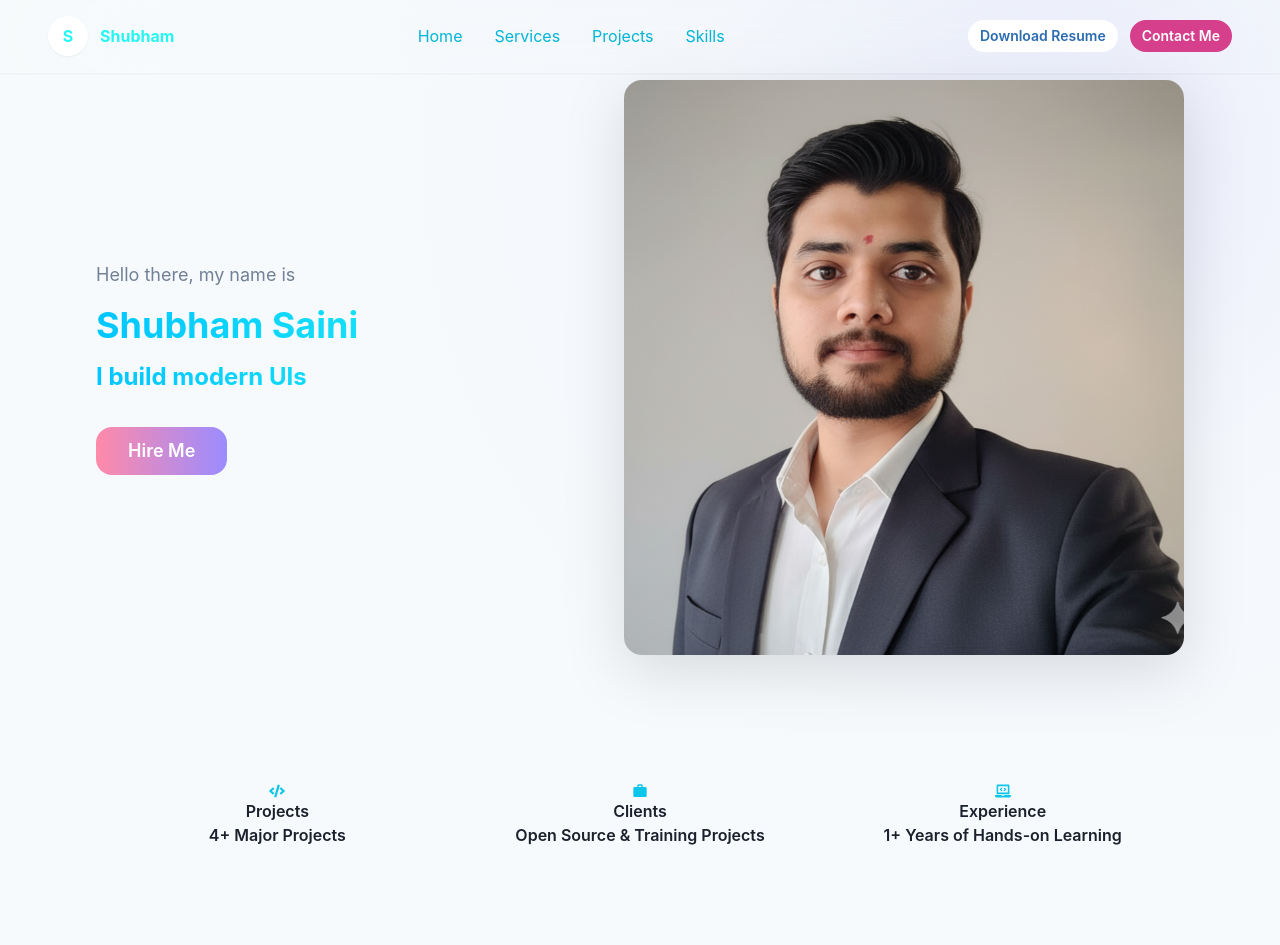
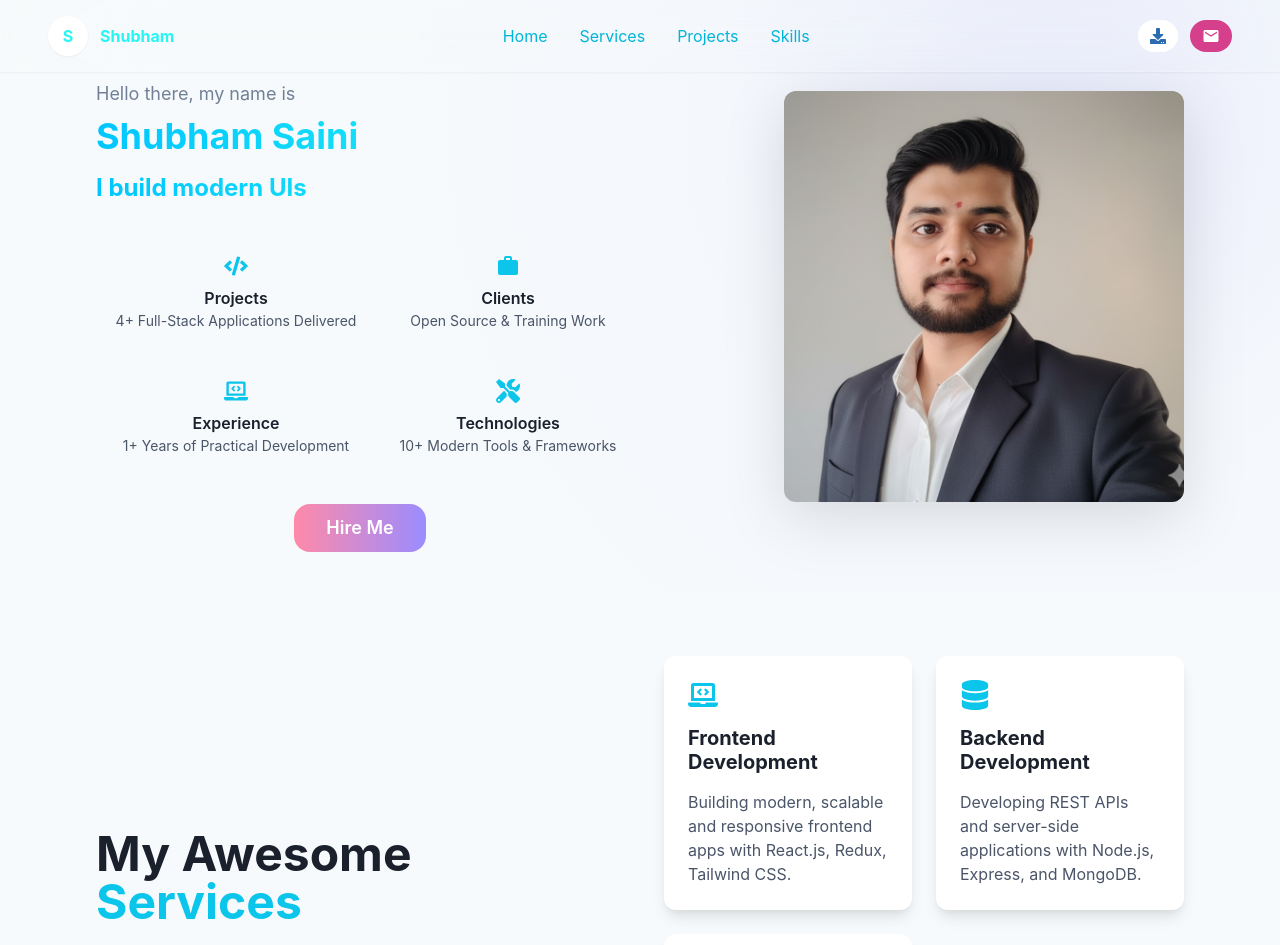
Before and after one commit to Shubham-168/shubham__newportfolio, a React (Vite) app: page / in a window 1280 px wide. Shown: the top 945 px of the page. Built offline with nearby package versions, Linux system fonts and the light colour scheme; no server answers.

Commit message:
Refactor components for improved layout and performance; update resume data with new skills and stats

```diff
--- a/src/App.jsx
+++ b/src/App.jsx
@@ -19,7 +19,7 @@ export default function App() {
     <Box minH="100vh" bg="gray.50" color="gray.800">
       <Navbar />
       <Hero />
-      <StatsBar />
+      {/* <StatsBar /> */}
       <Services />
       <Skills />
       <WhyHireMe />
--- a/src/components/Hero.jsx
+++ b/src/components/Hero.jsx
@@ -4,6 +4,7 @@ import { Typewriter } from "react-simple-typewriter";
 import resumeData from "../data/resumeData";
 // import heroImg from "../assets/shubham_profile.jpg";
 import heroImg from "../assets/profile.png";
+import StatsBars from './StatsBar';
 
 export default function Hero() {
   const nameColors = [
@@ -42,7 +43,7 @@ export default function Hero() {
     <Box
       id="home"
       className="hero-bg"
-      py={{ base: 10, md: 20 }}
+      py={{ base: 5, md: 10 }}
       px={{ base: 6, md: 24 }}
     >
       <Flex
@@ -52,8 +53,9 @@ export default function Hero() {
         gap={8}
       >
         {/* Left Column */}
-        <Box flex="1" maxW={{ md: "50%" }}>
-          <Text color="gray.500" fontSize={{ base: "md", md: "lg" }} mb={4}>
+        <Box flex="1" maxW={{ md: "50%" }} mt={{ base: 4, md: 10 }}>
+          {/* Intro */}
+          <Text color="gray.500" fontSize={{ base: "md", md: "lg" }} mb={2}>
             Hello there, my name is
           </Text>
 
@@ -67,12 +69,12 @@ export default function Hero() {
           >
             <Typewriter
               words={[`${resumeData.name} ${resumeData.surname}`, "Full Stack Developer...!"]}
-              loop={0} // infinite
+              loop={0}
               cursor
               cursorStyle="|"
               typeSpeed={100}
               deleteSpeed={50}
-              delaySpeed={4000} // retype every 5s
+              delaySpeed={4000}
             />
           </Heading>
 
@@ -86,7 +88,7 @@ export default function Hero() {
           >
             <Typewriter
               words={quoteData.map((q) => q.text)}
-              loop={0} // infinite
+              loop={0}
               cursor
               cursorStyle="|"
               typeSpeed={70}
@@ -95,20 +97,28 @@ export default function Hero() {
             />
           </Text>
 
-          {/* <Text color="gray.600" maxW="xl" mb={8}>
-            {resumeData.subtitle}
-          </Text> */}
+          {/* Stats Section */}
+          <StatsBars />
 
+          {/* Hire Me Button */}
+          <Flex justify={{ base: "center", md: "center" }} mt={8}>
             <Button
               size="lg"
               px={8}
               borderRadius="2xl"
               bgGradient="linear(to-r, #ff8aa9, #9b8cff)"
               color="white"
+              _hover={{ opacity: 0.9 }} // subtle hover only
+              onClick={() => {
+                const section = document.getElementById("contact");
+                section?.scrollIntoView({ behavior: "smooth" });
+              }}
             >
               Hire Me
             </Button>
+          </Flex>
         </Box>
+
 
         {/* Right Column */}
         <Box
@@ -121,10 +131,13 @@ export default function Hero() {
             as="img"
             src={heroImg}
             alt="hero"
-            maxW="560px"
+            maxW={{ base: "260px", sm: "300px", md: "390px", lg: "400px" }}
             ml="auto"
             className="illustration-card"
+            objectFit="contain"
+            borderRadius="xl"
           />
+
         </Box>
       </Flex>
     </Box>
--- a/src/components/Navbar.jsx
+++ b/src/components/Navbar.jsx
@@ -2,6 +2,8 @@ import React, { useState } from 'react'
 import emailjs from "@emailjs/browser"
 import { Flex, Box, HStack, Link, Text, Button, Modal, ModalOverlay, ModalContent, ModalHeader, ModalCloseButton, ModalBody, ModalFooter, FormControl, FormLabel, Input, Textarea, useDisclosure, useToast, Spinner, useTheme } from '@chakra-ui/react'
 import { transparentize } from "@chakra-ui/theme-tools";
+import { FaDownload } from "react-icons/fa";
+import { MdEmail } from "react-icons/md";
 
 export default function Navbar() {
   const { isOpen, onOpen, onClose } = useDisclosure()
@@ -59,6 +61,7 @@ export default function Navbar() {
       px={{ base: 6, md: 12 }}
       py={4}
       w="100%"
+      h='9%'
       pos="fixed"
       top="0"
       left="0"
@@ -92,6 +95,7 @@ export default function Navbar() {
 
       {/* Buttons */}
       <HStack spacing={3}>
+        {/* Resume Download */}
         <Button
           as="a"
           href="/Shubham_Saini_NewResume.pdf"
@@ -104,15 +108,17 @@ export default function Navbar() {
           color="blue.600"
           _hover={{ bg: "yellow.300", color: "black" }}
         >
-          Download Resume
+          <FaDownload size={16} />
         </Button>
+
+        {/* Contact Me */}
         <Button
           colorScheme="pink"
           size="sm"
           borderRadius="full"
           onClick={onOpen}
         >
-          Contact Me
+          <MdEmail size={18} />
         </Button>
       </HStack>
 
--- a/src/components/Skills.jsx
+++ b/src/components/Skills.jsx
@@ -1,4 +1,4 @@
-import React, {useState, useEffect} from "react"
+import React, { useState, useEffect } from "react"
 import {
   Box,
   Flex,
@@ -34,9 +34,11 @@ export default function Skills() {
             My Programming Skills
           </Heading>
 
-          {resumeData.skills.map((skill, i) => (
-            <SkillBar key={i} skill={skill} />
-          ))}
+          <div style={{ width:'100%', display: 'grid', gridTemplateColumns: '1fr 1fr', columnGap: '30px', rowGap:'15px' }}>
+            {resumeData.skills.map((skill, i) => (
+              <SkillBar key={i} skill={skill} />
+            ))}
+          </div>
         </VStack>
       </Flex>
     </Box>
@@ -51,7 +53,7 @@ function SkillBar({ skill }) {
   useEffect(() => {
     if (hovered) {
       let current = 0
-      const step = skill.level / 30 // controls speed
+      const step = skill.level / 20 // controls speed
       const interval = setInterval(() => {
         current += step
         if (current >= skill.level) {
@@ -74,6 +76,7 @@ function SkillBar({ skill }) {
       onMouseEnter={() => setHovered(true)}
       onMouseLeave={() => setHovered(false)}
       cursor="pointer"
+    // sx={{border:'1px solid red'}}
     >
       <Flex justify="space-between" mb={1}>
         <Text>{skill.name}</Text>
--- a/src/components/StatsBar.jsx
+++ b/src/components/StatsBar.jsx
@@ -1,24 +1,31 @@
-import React from 'react'
-import { Flex, Box, Text } from '@chakra-ui/react'
-import resumeData from '../data/resumeData'
+import React from "react";
+import { Flex, Box, Text, SimpleGrid } from "@chakra-ui/react";
+import resumeData from "../data/resumeData";
 
-export default function StatsBar(){
-  const { stats } = resumeData
+export default function StatsBar() {
+  const { stats } = resumeData;
   return (
-    <Flex justify="center" flexDirection={'row'} mt={12} mb={20} px={{base:6, md:24}}>
-      {stats.map(stat => (
-        <Flex maxW="900px" w="full" justify="space-between" flexDirection={'column'} align="center">
-        <Box align='center' color='cyan.400' className="stats-item">
-          {stat.icon ? <stat.icon /> : ""}
-        </Box>
-        <Box textAlign="center" className="stats-item">
+    <SimpleGrid columns={{ base: 1, sm: 2 }} spacing={4} mt={8} mb={6}>
+      {stats.map((stat, index) => (
+        <Flex
+          key={index}
+          p={4}
+          // borderWidth="1px"
+          borderRadius="lg"
+          align="center"
+          direction="column"
+          width={'280px'}
+          // shadow="md"
+        >
+          <Box color="cyan.400" mb={2}>
+            {stat.icon ? <stat.icon size={24} /> : ""}
+          </Box>
           <Text fontWeight={600}>{stat.label}</Text>
-        </Box>
-        <Box textAlign="center" className="stats-item">
-          <Text fontWeight={600}>{stat.value}</Text>
-        </Box>
-      </Flex>
+          <Text fontSize="sm" color="gray.600">
+            {stat.value}
+          </Text>
+        </Flex>
       ))}
-    </Flex>
-  )
+    </SimpleGrid>
+  );
 }
--- a/src/data/resumeData.js
+++ b/src/data/resumeData.js
@@ -9,6 +9,7 @@ import {
   FaCss3Alt,
   FaBootstrap,
   FaGitAlt,
+  FaTools,
 } from "react-icons/fa"
 import {
   SiTailwindcss,
@@ -34,10 +35,11 @@ const resumeData = {
   role: "Full-Stack Web Developer",
   subtitle: "I design and build modern, scalable, and user-friendly applications.",
   stats: [
-    { label: "Projects", value: "4+ Major Projects", icon: FaCode },
-    { label: "Clients", value: "Open Source & Training Projects", icon: MdWork },
-    { label: "Experience", value: "1+ Years of Hands-on Learning", icon: FaLaptopCode },
-  ],
+  { label: "Projects", value: "4+ Full-Stack Applications Delivered", icon: FaCode },
+  { label: "Clients", value: "Open Source & Training Work", icon: MdWork },
+  { label: "Experience", value: "1+ Years of Practical Development", icon: FaLaptopCode },
+  { label: "Technologies", value: "10+ Modern Tools & Frameworks", icon: FaTools },
+],
   services: [
     {
       title: "Frontend Development",
@@ -68,7 +70,7 @@ const resumeData = {
     { name: "Python", icon: FaPython, level: 90 },
     { name: "Node.js", icon: FaNodeJs, level: 94 },
     { name: "Express.js", icon: FaNodeJs, level: 96 },
-    { name: "SQLite", icon: SiSqlite, level: 95 },
+    { name: "MySQL", icon: SiSqlite, level: 95 },
     { name: "MongoDB", icon: SiMongodb, level: 90 },
     { name: "API Testing", icon: FaCode, level: 99 },
     { name: "Git", icon: FaGitAlt, level: 99 },
@@ -102,6 +104,7 @@ const resumeData = {
       tech: [
         { name: "React", logo: "https://cdn.jsdelivr.net/gh/devicons/devicon/icons/react/react-original.svg" },
         { name: "Tailwind CSS", logo: "https://www.vectorlogo.zone/logos/tailwindcss/tailwindcss-icon.svg" },
+        { name: "CSS3", logo: "https://cdn.jsdelivr.net/gh/devicons/devicon/icons/css3/css3-original.svg" },
         { name: "Bootstrap", logo: "https://cdn.jsdelivr.net/gh/devicons/devicon/icons/bootstrap/bootstrap-original.svg" },
         { name: "Git", logo: "https://cdn.jsdelivr.net/gh/devicons/devicon/icons/git/git-original.svg" },
         { name: "JavaScript", logo: "https://cdn.jsdelivr.net/gh/devicons/devicon/icons/javascript/javascript-original.svg" },
@@ -121,6 +124,7 @@ const resumeData = {
       tech: [
         { name: "React", logo: "https://cdn.jsdelivr.net/gh/devicons/devicon/icons/react/react-original.svg" },
         { name: "Tailwind CSS", logo: "https://www.vectorlogo.zone/logos/tailwindcss/tailwindcss-icon.svg" },
+        { name: "CSS3", logo: "https://cdn.jsdelivr.net/gh/devicons/devicon/icons/css3/css3-original.svg" },
         { name: "JavaScript", logo: "https://cdn.jsdelivr.net/gh/devicons/devicon/icons/javascript/javascript-original.svg" },
         { name: "Redux", logo: "https://cdn.jsdelivr.net/gh/devicons/devicon/icons/redux/redux-original.svg" },
         { name: "Git", logo: "https://cdn.jsdelivr.net/gh/devicons/devicon/icons/git/git-original.svg" },
@@ -140,7 +144,9 @@ const resumeData = {
         "https://img.freepik.com/premium-vector/3d-illustration-e-commerce-online-shopping-search-product-mobile-application_210682-118.jpg",
       tech: [
         { name: "React", logo: "https://cdn.jsdelivr.net/gh/devicons/devicon/icons/react/react-original.svg" },
+        { name: "Redux", logo: "https://cdn.jsdelivr.net/gh/devicons/devicon/icons/redux/redux-original.svg" },
         { name: "JavaScript", logo: "https://cdn.jsdelivr.net/gh/devicons/devicon/icons/javascript/javascript-original.svg" },
+        { name: "CSS3", logo: "https://cdn.jsdelivr.net/gh/devicons/devicon/icons/css3/css3-original.svg" },
         { name: "Tailwind CSS", logo: "https://www.vectorlogo.zone/logos/tailwindcss/tailwindcss-icon.svg" },
         { name: "Git", logo: "https://cdn.jsdelivr.net/gh/devicons/devicon/icons/git/git-original.svg" },
       ],
```
Also changed, not shown: src/components/Projects.jsx (+14 -1 lines). Lines whose indentation alone changed are shown as unchanged.
